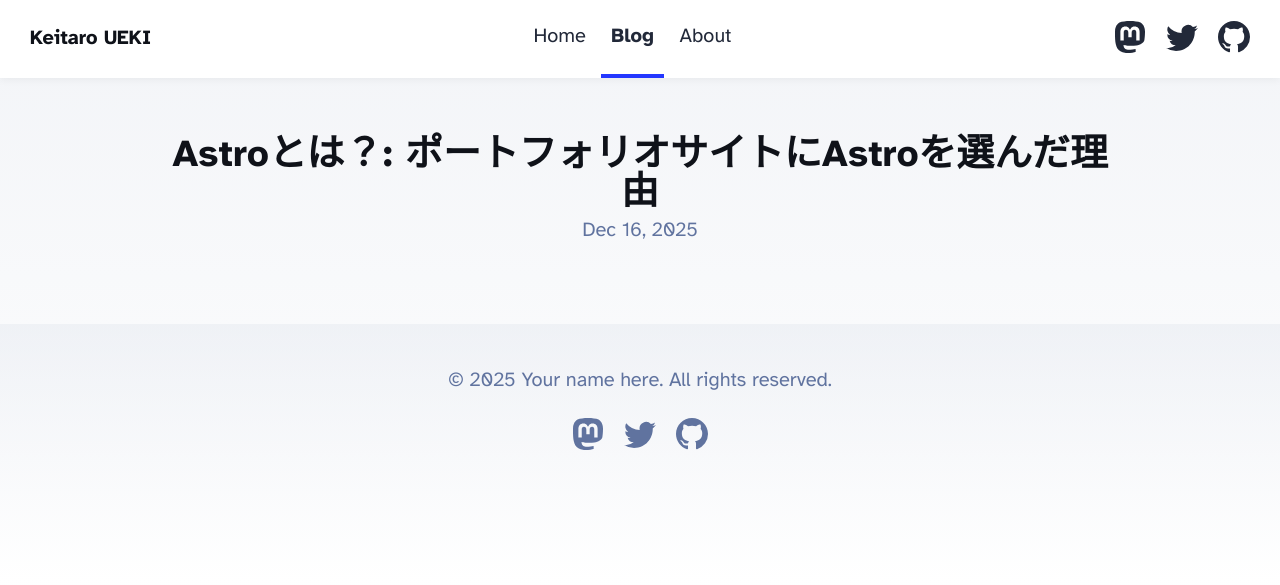
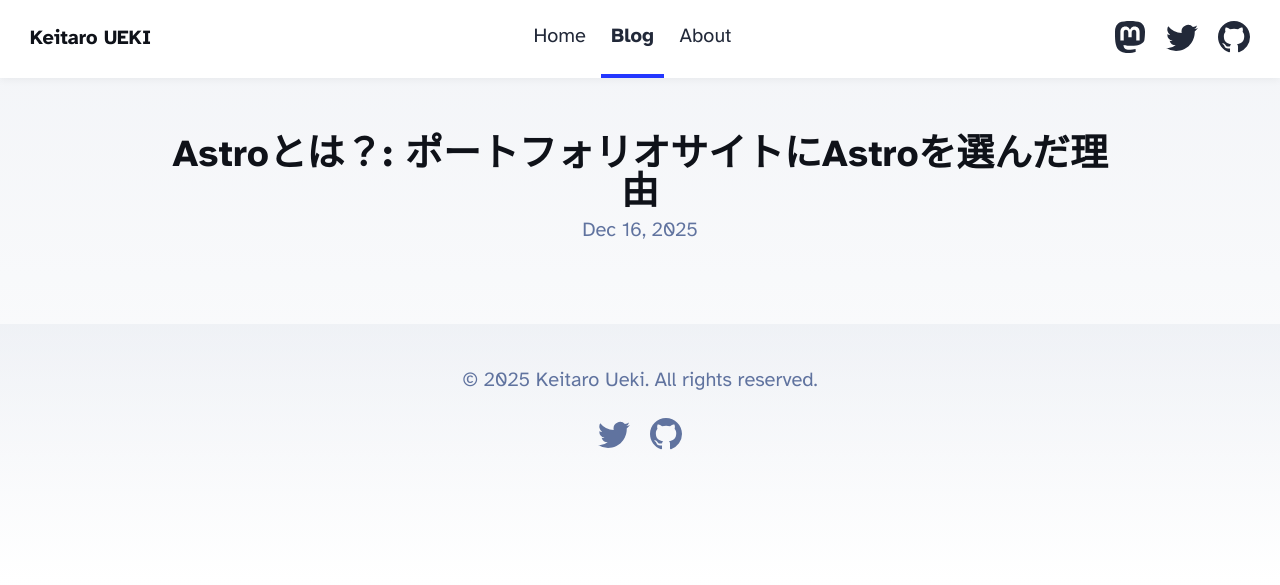
Before and after one commit to 97kuek/my-portfolio, an Astro site: page /blog in a window 1280 px wide. Built offline with nearby package versions, Linux system fonts and the light colour scheme; Astro itself is replaced by a stand-in of ours.

Commit message:
フッターを編集

```diff
--- a/src/components/Footer.astro
+++ b/src/components/Footer.astro
@@ -3,24 +3,10 @@ const today = new Date();
 ---
 
 <footer>
-	&copy; {today.getFullYear()} Your name here. All rights reserved.
+	&copy; {today.getFullYear()} Keitaro Ueki. All rights reserved.
 	<div class="social-links">
-		<a href="https://m.webtoo.ls/@astro" target="_blank">
-			<span class="sr-only">Follow Astro on Mastodon</span>
-			<svg
-				viewBox="0 0 16 16"
-				aria-hidden="true"
-				width="32"
-				height="32"
-				astro-icon="social/mastodon"
-				><path
-					fill="currentColor"
-					d="M11.19 12.195c2.016-.24 3.77-1.475 3.99-2.603.348-1.778.32-4.339.32-4.339 0-3.47-2.286-4.488-2.286-4.488C12.062.238 10.083.017 8.027 0h-.05C5.92.017 3.942.238 2.79.765c0 0-2.285 1.017-2.285 4.488l-.002.662c-.004.64-.007 1.35.011 2.091.083 3.394.626 6.74 3.78 7.57 1.454.383 2.703.463 3.709.408 1.823-.1 2.847-.647 2.847-.647l-.06-1.317s-1.303.41-2.767.36c-1.45-.05-2.98-.156-3.215-1.928a3.614 3.614 0 0 1-.033-.496s1.424.346 3.228.428c1.103.05 2.137-.064 3.188-.189zm1.613-2.47H11.13v-4.08c0-.859-.364-1.295-1.091-1.295-.804 0-1.207.517-1.207 1.541v2.233H7.168V5.89c0-1.024-.403-1.541-1.207-1.541-.727 0-1.091.436-1.091 1.296v4.079H3.197V5.522c0-.859.22-1.541.66-2.046.456-.505 1.052-.764 1.793-.764.856 0 1.504.328 1.933.983L8 4.39l.417-.695c.429-.655 1.077-.983 1.934-.983.74 0 1.336.259 1.791.764.442.505.661 1.187.661 2.046v4.203z"
-				></path></svg
-			>
-		</a>
-		<a href="https://twitter.com/astrodotbuild" target="_blank">
-			<span class="sr-only">Follow Astro on Twitter</span>
+		<a href="https://x.com/97kuek_" target="_blank">
+			<span class="sr-only">Follow Keitaro Ueki on Twitter</span>
 			<svg viewBox="0 0 16 16" aria-hidden="true" width="32" height="32" astro-icon="social/twitter"
 				><path
 					fill="currentColor"
@@ -28,8 +14,8 @@ const today = new Date();
 				></path></svg
 			>
 		</a>
-		<a href="https://github.com/withastro/astro" target="_blank">
-			<span class="sr-only">Go to Astro's GitHub repo</span>
+		<a href="https://github.com/97kuek" target="_blank">
+			<span class="sr-only">Go to Keitaro Ueki's GitHub</span>
 			<svg viewBox="0 0 16 16" aria-hidden="true" width="32" height="32" astro-icon="social/github"
 				><path
 					fill="currentColor"
```
